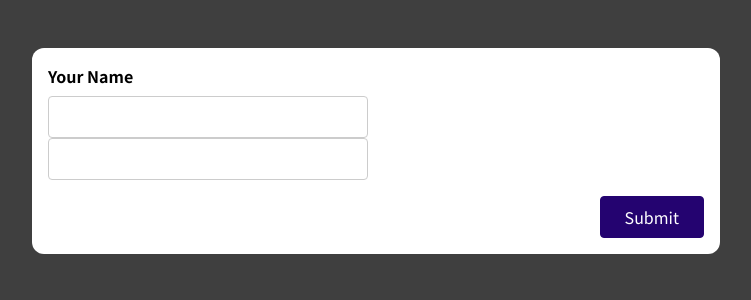
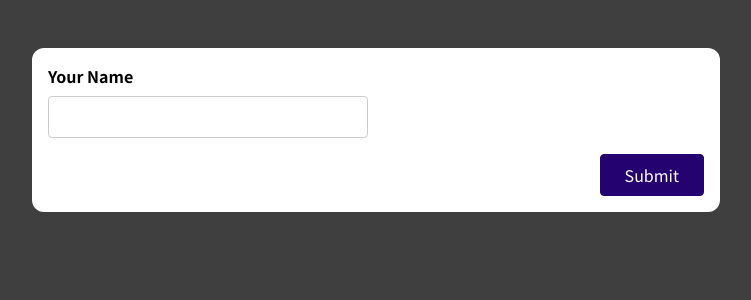
Before and after one commit to amandagpearce/react-forms, a React (Create React App) app: page / in a window 1280 px wide. Shown: the top 300 px of the page, without its empty margins (264-1015 px from the left). Built offline with nearby package versions, Linux system fonts and the light colour scheme.

Commit message:
basic input validation

```diff
--- a/src/components/SimpleInput.js
+++ b/src/components/SimpleInput.js
@@ -5,35 +5,45 @@ const SimpleInput = (props) => {
   // if you need to reset, usestate works ref does not.
   const [enteredName, setEnteredName] = useState('');
 
+  // basic validation states
+  const [enteredNameIsValid, setEnteredNameIsValid] = useState(false);
+  const [enteredNameTouched, setEnteredNameTouched] = useState(false);
+
   // get input value with useRef
   // useRef is more useful if you only need to check the input value once and not at every key stroke for an automatic validation
   const nameInputRef = useRef();
 
   const nameInputChangeHandler = (event) => {
     setEnteredName(event.target.value);
+
   }
 
   const formSubmissionHandler = event => {
     event.preventDefault();
+    setEnteredNameTouched(true);
 
     // get input value with usestate
     console.log(enteredName);
 
     // get input value with useRef
     console.log(nameInputRef.current.value);
+
+    // basic validation
+    if (enteredName.trim() === '') {
+      setEnteredNameIsValid(false);
+      return;
+    }
   }
 
+  const nameInputIsInvalid = !enteredNameIsValid && enteredNameTouched;
+  const nameInputClasses = nameInputIsInvalid ? 'form-control invalid' : 'form-control';
 
   return (
     <form onSubmit={formSubmissionHandler}>
-      <div className='form-control'>
+      <div className={nameInputClasses}>
         <label htmlFor='name'>Your Name</label>
-
-        {/* get input value with usestate*/}
-        <input type='text' id='name' onChange={nameInputChangeHandler} />
-
-        {/* get input value with useRef*/}
         <input ref={nameInputRef} type='text' id='name' onChange={nameInputChangeHandler} />
+        {nameInputIsInvalid && <p className="error-text">Name cannot be empty duh</p>}
       </div>
       <div className="form-actions">
         <button>Submit</button>
```
